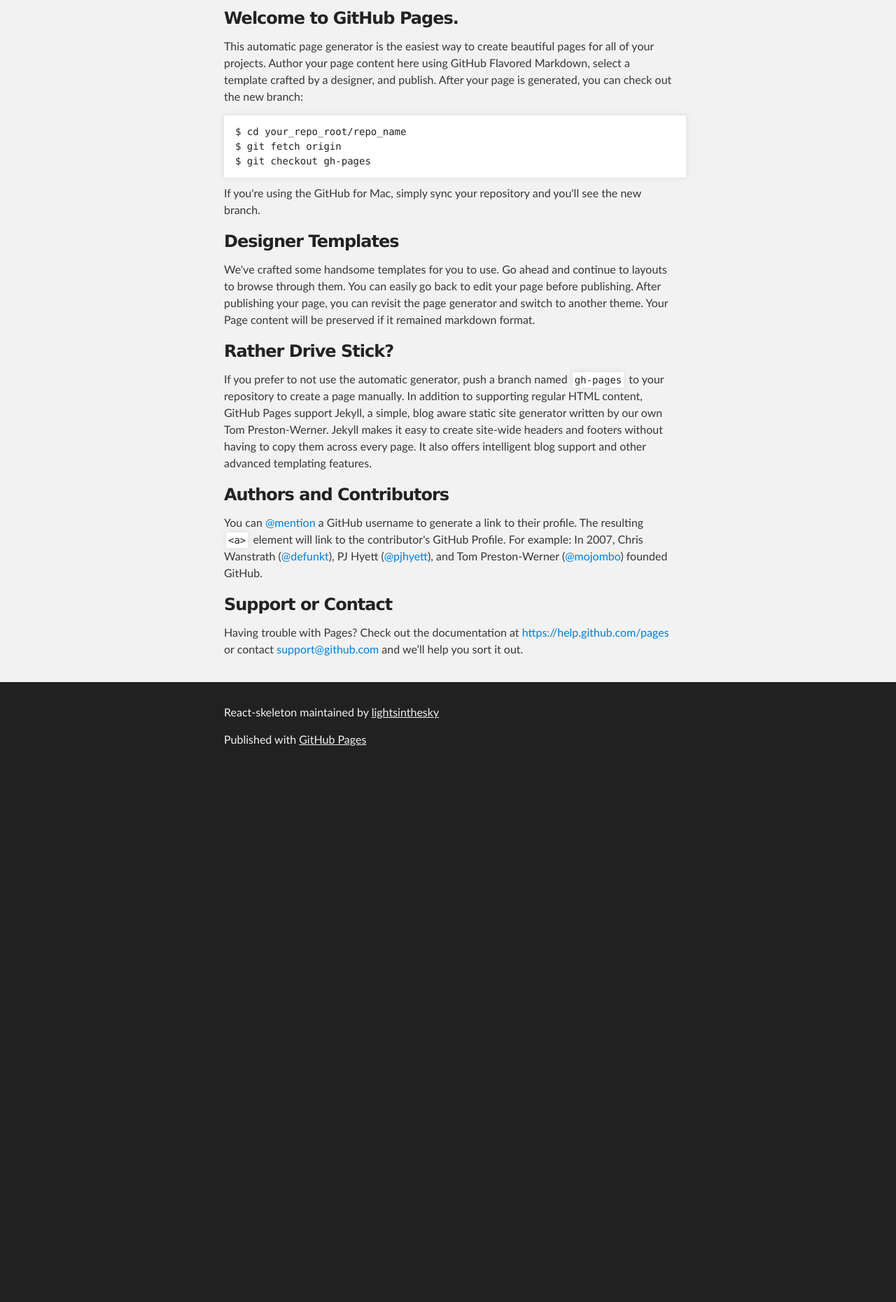
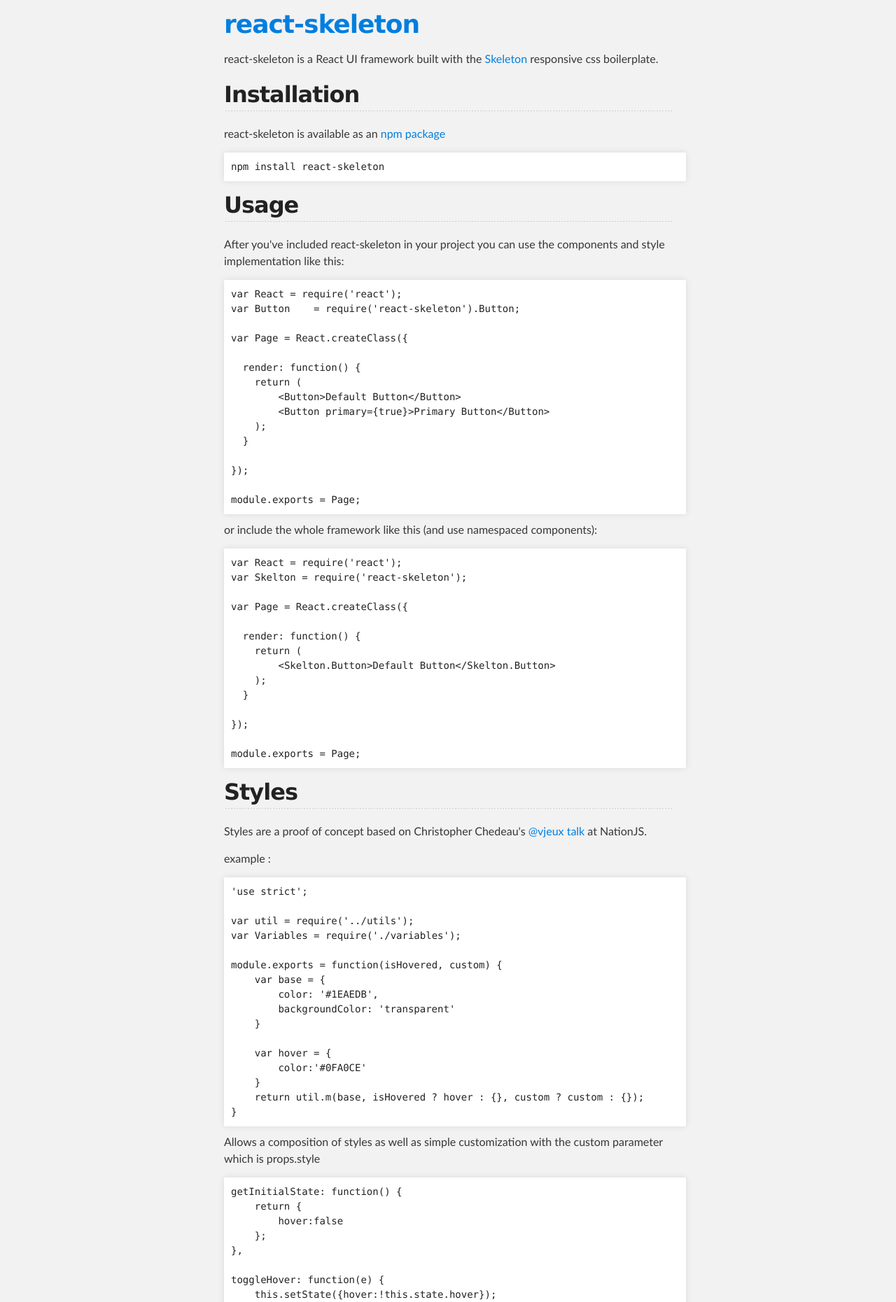
Before and after one commit to lightsinthesky/react-skeleton, a website: page index.html in a window 1280 px wide. Shown: the part 288-2149 px from the top of the page at 70% size. Before the commit the page ends 1392 px from the top, so only its background shows below. Drawn offline with Linux system fonts and the light colour scheme.

Commit message:
Create gh-pages branch via GitHub

```diff
--- a/index.html
+++ b/index.html
@@ -31,37 +31,100 @@
     <!-- MAIN CONTENT -->
     <div id="main_content_wrap" class="outer">
       <section id="main_content" class="inner">
-        <h3>
-<a id="welcome-to-github-pages" class="anchor" href="#welcome-to-github-pages" aria-hidden="true"><span class="octicon octicon-link"></span></a>Welcome to GitHub Pages.</h3>
+        <h1>
+<a id="react-skeleton" class="anchor" href="#react-skeleton" aria-hidden="true"><span class="octicon octicon-link"></span></a><a href="http://lightsinthesky.github.io/react-skeleton/">react-skeleton</a>
+</h1>
 
-<p>This automatic page generator is the easiest way to create beautiful pages for all of your projects. Author your page content here using GitHub Flavored Markdown, select a template crafted by a designer, and publish. After your page is generated, you can check out the new branch:</p>
+<p>react-skeleton is a React UI framework built with the <a href="http://getskeleton.com">Skeleton</a> responsive css boilerplate. </p>
 
-<pre><code>$ cd your_repo_root/repo_name
-$ git fetch origin
-$ git checkout gh-pages
-</code></pre>
+<h2>
+<a id="installation" class="anchor" href="#installation" aria-hidden="true"><span class="octicon octicon-link"></span></a>Installation</h2>
 
-<p>If you're using the GitHub for Mac, simply sync your repository and you'll see the new branch.</p>
+<p>react-skeleton is available as an <a href="https://www.npmjs.com/package/react-skeleton">npm package</a></p>
 
-<h3>
-<a id="designer-templates" class="anchor" href="#designer-templates" aria-hidden="true"><span class="octicon octicon-link"></span></a>Designer Templates</h3>
+<div class="highlight highlight-sh"><pre>npm install react-skeleton</pre></div>
 
-<p>We've crafted some handsome templates for you to use. Go ahead and continue to layouts to browse through them. You can easily go back to edit your page before publishing. After publishing your page, you can revisit the page generator and switch to another theme. Your Page content will be preserved if it remained markdown format.</p>
+<h2>
+<a id="usage" class="anchor" href="#usage" aria-hidden="true"><span class="octicon octicon-link"></span></a>Usage</h2>
 
-<h3>
-<a id="rather-drive-stick" class="anchor" href="#rather-drive-stick" aria-hidden="true"><span class="octicon octicon-link"></span></a>Rather Drive Stick?</h3>
+<p>After you've included react-skeleton in your project you can use the components and style implementation like this:</p>
 
-<p>If you prefer to not use the automatic generator, push a branch named <code>gh-pages</code> to your repository to create a page manually. In addition to supporting regular HTML content, GitHub Pages support Jekyll, a simple, blog aware static site generator written by our own Tom Preston-Werner. Jekyll makes it easy to create site-wide headers and footers without having to copy them across every page. It also offers intelligent blog support and other advanced templating features.</p>
+<div class="highlight highlight-js"><pre><span class="pl-s">var</span> React <span class="pl-k">=</span> <span class="pl-s3">require</span>(<span class="pl-s1"><span class="pl-pds">'</span>react<span class="pl-pds">'</span></span>);
+<span class="pl-s">var</span> <span class="pl-s3">Button</span>    <span class="pl-k">=</span> <span class="pl-s3">require</span>(<span class="pl-s1"><span class="pl-pds">'</span>react-skeleton<span class="pl-pds">'</span></span>).<span class="pl-s3">Button</span>;
 
-<h3>
-<a id="authors-and-contributors" class="anchor" href="#authors-and-contributors" aria-hidden="true"><span class="octicon octicon-link"></span></a>Authors and Contributors</h3>
+<span class="pl-s">var</span> Page <span class="pl-k">=</span> React.createClass({
 
-<p>You can <a href="https://github.com/blog/821" class="user-mention">@mention</a> a GitHub username to generate a link to their profile. The resulting <code>&lt;a&gt;</code> element will link to the contributor's GitHub Profile. For example: In 2007, Chris Wanstrath (<a href="https://github.com/defunkt" class="user-mention">@defunkt</a>), PJ Hyett (<a href="https://github.com/pjhyett" class="user-mention">@pjhyett</a>), and Tom Preston-Werner (<a href="https://github.com/mojombo" class="user-mention">@mojombo</a>) founded GitHub.</p>
+  <span class="pl-en">render</span>: <span class="pl-st">function</span>() {
+    <span class="pl-k">return</span> (
+        <span class="pl-k">&lt;</span><span class="pl-s3">Button</span><span class="pl-k">&gt;</span>Default <span class="pl-s3">Button</span><span class="pl-k">&lt;</span>/<span class="pl-s3">Button</span><span class="pl-k">&gt;</span>
+        <span class="pl-k">&lt;</span><span class="pl-s3">Button</span> primary<span class="pl-k">=</span>{<span class="pl-c1">true</span>}<span class="pl-k">&gt;</span>Primary <span class="pl-s3">Button</span><span class="pl-k">&lt;</span>/<span class="pl-s3">Button</span><span class="pl-k">&gt;</span>
+    );
+  }
 
-<h3>
-<a id="support-or-contact" class="anchor" href="#support-or-contact" aria-hidden="true"><span class="octicon octicon-link"></span></a>Support or Contact</h3>
+});
 
-<p>Having trouble with Pages? Check out the documentation at <a href="https://help.github.com/pages">https://help.github.com/pages</a> or contact <a href="mailto:support@github.com">support@github.com</a> and we’ll help you sort it out.</p>
+<span class="pl-sv">module</span>.exports <span class="pl-k">=</span> Page;</pre></div>
+
+<p>or include the whole framework like this (and use namespaced components):</p>
+
+<div class="highlight highlight-js"><pre><span class="pl-s">var</span> React <span class="pl-k">=</span> <span class="pl-s3">require</span>(<span class="pl-s1"><span class="pl-pds">'</span>react<span class="pl-pds">'</span></span>);
+<span class="pl-s">var</span> Skelton <span class="pl-k">=</span> <span class="pl-s3">require</span>(<span class="pl-s1"><span class="pl-pds">'</span>react-skeleton<span class="pl-pds">'</span></span>);
+
+<span class="pl-s">var</span> Page <span class="pl-k">=</span> React.createClass({
+
+  <span class="pl-en">render</span>: <span class="pl-st">function</span>() {
+    <span class="pl-k">return</span> (
+        <span class="pl-k">&lt;</span>Skelton.<span class="pl-s3">Button</span><span class="pl-k">&gt;</span>Default <span class="pl-s3">Button</span><span class="pl-k">&lt;</span>/Skelton.<span class="pl-s3">Button</span><span class="pl-k">&gt;</span>
+    );
+  }
+
+});
+
+<span class="pl-sv">module</span>.exports <span class="pl-k">=</span> Page;</pre></div>
+
+<h2>
+<a id="styles" class="anchor" href="#styles" aria-hidden="true"><span class="octicon octicon-link"></span></a>Styles</h2>
+
+<p>Styles are a proof of concept based on Christopher Chedeau's <a href="https://twitter.com/vjeux">@vjeux</a> <a href="https://speakerdeck.com/vjeux/react-css-in-js">talk</a> at NationJS.</p>
+
+<p>example : </p>
+
+<div class="highlight highlight-js"><pre><span class="pl-s1"><span class="pl-pds">'</span>use strict<span class="pl-pds">'</span></span>;
+
+<span class="pl-s">var</span> util <span class="pl-k">=</span> <span class="pl-s3">require</span>(<span class="pl-s1"><span class="pl-pds">'</span>../utils<span class="pl-pds">'</span></span>);
+<span class="pl-s">var</span> Variables <span class="pl-k">=</span> <span class="pl-s3">require</span>(<span class="pl-s1"><span class="pl-pds">'</span>./variables<span class="pl-pds">'</span></span>);
+
+<span class="pl-s3">module</span>.<span class="pl-en">exports</span> <span class="pl-k">=</span> <span class="pl-st">function</span>(<span class="pl-vpf">isHovered</span>, <span class="pl-vpf">custom</span>) {
+    <span class="pl-s">var</span> base <span class="pl-k">=</span> {
+        color<span class="pl-k">:</span> <span class="pl-s1"><span class="pl-pds">'</span>#1EAEDB<span class="pl-pds">'</span></span>,
+        backgroundColor<span class="pl-k">:</span> <span class="pl-s1"><span class="pl-pds">'</span>transparent<span class="pl-pds">'</span></span>
+    }
+
+    <span class="pl-s">var</span> hover <span class="pl-k">=</span> {
+        color<span class="pl-k">:</span><span class="pl-s1"><span class="pl-pds">'</span>#0FA0CE<span class="pl-pds">'</span></span>
+    }
+    <span class="pl-k">return</span> util.m(base, isHovered <span class="pl-k">?</span> hover <span class="pl-k">:</span> {}, custom <span class="pl-k">?</span> custom <span class="pl-k">:</span> {});
+}</pre></div>
+
+<p>Allows a composition of styles as well as simple customization with the custom parameter which is props.style</p>
+
+<div class="highlight highlight-js"><pre>
+<span class="pl-en">getInitialState</span>: <span class="pl-st">function</span>() {
+    <span class="pl-k">return</span> {
+        hover<span class="pl-k">:</span><span class="pl-c1">false</span>
+    };
+},
+
+<span class="pl-en">toggleHover</span>: <span class="pl-st">function</span>(<span class="pl-vpf">e</span>) {
+    <span class="pl-v">this</span>.setState({hover<span class="pl-k">:!</span><span class="pl-v">this</span>.state.hover});
+},
+
+<span class="pl-en">render</span>: <span class="pl-st">function</span>() {
+    <span class="pl-s">var</span> jss <span class="pl-k">=</span> Styles.<span class="pl-s3">Button</span>(<span class="pl-v">this</span>.props.primary, <span class="pl-v">this</span>.state.hover, <span class="pl-v">this</span>.props.<span class="pl-sc">style</span>);
+    <span class="pl-k">return</span> (
+        <span class="pl-k">&lt;</span>button style<span class="pl-k">=</span>{jss} onMouseOver<span class="pl-k">=</span>{<span class="pl-v">this</span>.toggleHover} onMouseOut<span class="pl-k">=</span>{<span class="pl-v">this</span>.toggleHover}<span class="pl-k">&gt;</span>{<span class="pl-v">this</span>.props.children}<span class="pl-k">&lt;</span>/button<span class="pl-k">&gt;</span>
+    );
+}</pre></div>
       </section>
     </div>
 
```
Also changed, not shown: params.json (+1 -1 lines).
